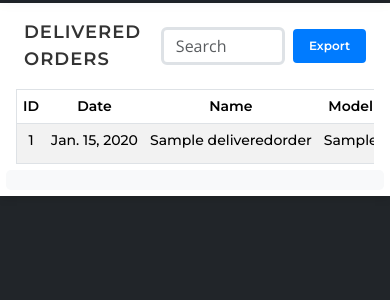
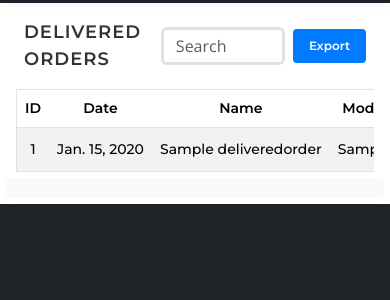
Before and after one commit to amansinghjiit/crediTrade, a Django app: page /orders/delivered/ in a window 390 px wide. Shown: the part 90-390 px from the top of the page. Run offline with Django 5.2, Linux system fonts and the light colour scheme; a user stored in the database is signed in; tables that the repository leaves empty hold one stand-in row (values such as "Sample post"); parts of the project's set-up code (start-up, migrations or seed data) failed here and were passed over; some libraries are stand-ins or nearby versions.

Commit message:
ui updated

```diff
--- a/orders/utils.py
+++ b/orders/utils.py
@@ -23,7 +23,7 @@ def login_required_message(function):
         return function(request, *args, **kwargs)
     return wrapper
 
-def paginate_queryset(queryset, page_number, per_page=50):
+def paginate_queryset(queryset, page_number, per_page=100):
     paginator = Paginator(queryset, per_page)
     try:
         paginated_queryset = paginator.page(page_number)
--- a/static/css/orders.css
+++ b/static/css/orders.css
@@ -371,14 +371,19 @@
 @media (max-width: 767px) {
   .table td,
   .table th {
-      padding: 6px;
-      font-size: 14px;
+    padding: 10px;
+    vertical-align: middle;
   }
 
   .order-table, .payment-table{
       width: 100%;
       border-radius:0;
       top: 11vh;
+  }
+
+  .del-table thead tr th, .del-table tbody tr td{
+    padding: 8px;
+    font-size: 14px;
   }
 
   .select-file {
@@ -408,16 +413,6 @@
 
   .remove-confirmation, .upload-confirmation {
     width: 90vw;
-  }
-
-  .action span {
-    width: 25px;
-    height: 25px;
-    margin-right: 4px;
-  }
-
-  .action span img {
-    width: 12px;
   }
 }
 
--- a/templates/orders/delivered.html
+++ b/templates/orders/delivered.html
@@ -19,7 +19,7 @@
                         </div>
                     </div>
                     <div class="table-responsive">
-                        <table class="table table-striped text-center border">
+                        <table class="table del-table table-striped text-center border">
                             <thead>
                                 <tr class="table-heading fw-bolder">
 									<th class="table-heading text-nowrap">ID</th>
```
